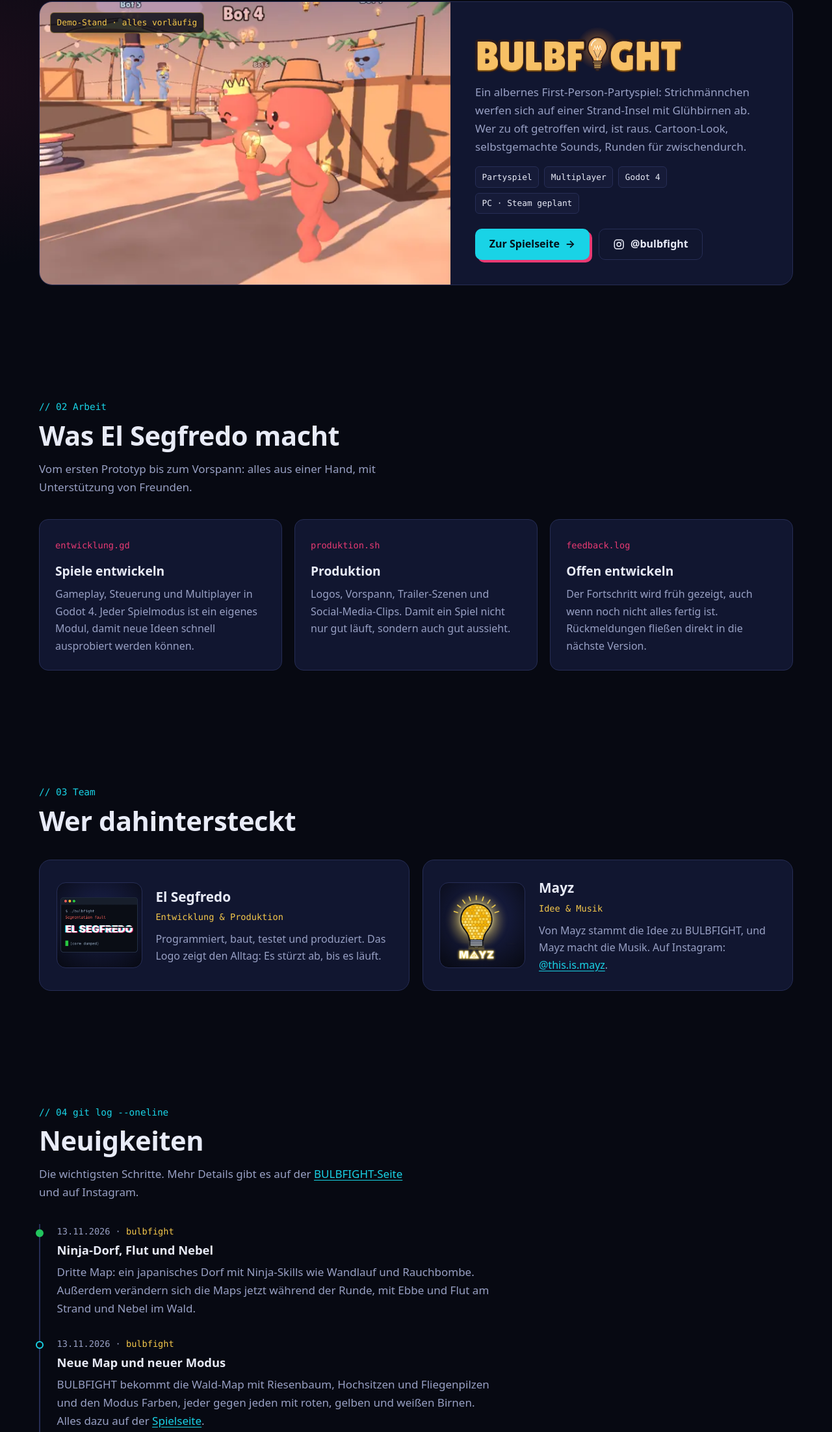
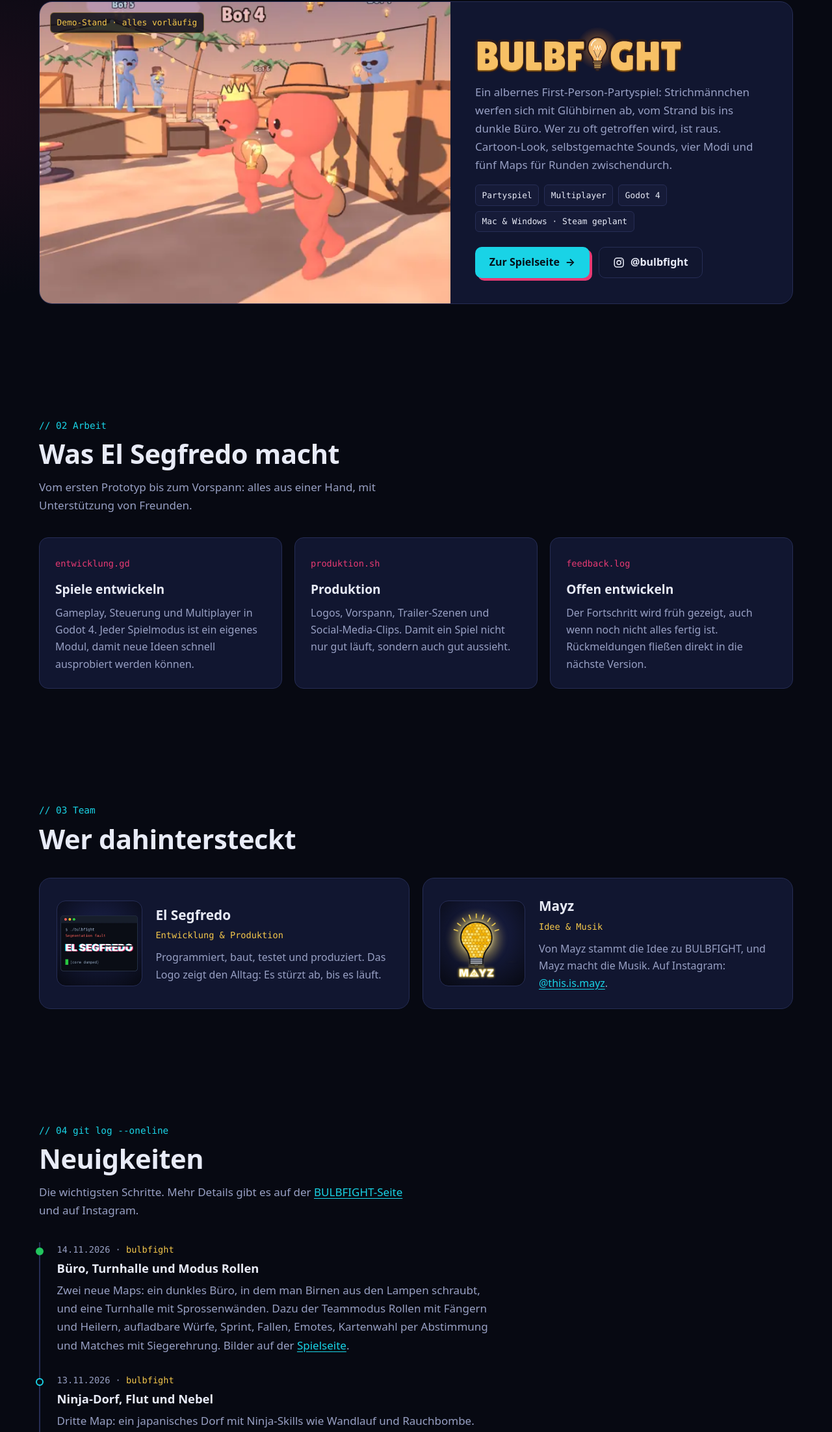
Before and after one commit to elsegfredo/elsegfredo.github.io, a plain HTML site: page index.html in a window 1280 px wide. Shown: the part 888-3092 px from the top of the page at 65% size. Drawn offline with Linux system fonts and the light colour scheme.

Commit message:
Add files via upload

```diff
--- a/index.html
+++ b/index.html
@@ -89,12 +89,12 @@
           <div class="project-body">
             <h3 class="sr-only">BULBFIGHT</h3>
             <img class="logo" src="bulbfight-logo.webp" alt="BULBFIGHT" width="1200" height="265" loading="lazy">
-            <p>Ein albernes First-Person-Partyspiel: Strichmännchen werfen sich auf einer Strand-Insel mit Glühbirnen ab. Wer zu oft getroffen wird, ist raus. Cartoon-Look, selbstgemachte Sounds, Runden für zwischendurch.</p>
+            <p>Ein albernes First-Person-Partyspiel: Strichmännchen werfen sich mit Glühbirnen ab, vom Strand bis ins dunkle Büro. Wer zu oft getroffen wird, ist raus. Cartoon-Look, selbstgemachte Sounds, vier Modi und fünf Maps für Runden zwischendurch.</p>
             <ul class="chips" aria-label="Eckdaten">
               <li>Partyspiel</li>
               <li>Multiplayer</li>
               <li>Godot 4</li>
-              <li>PC · Steam geplant</li>
+              <li>Mac &amp; Windows · Steam geplant</li>
             </ul>
             <div class="hero-actions">
               <a class="btn btn-primary" href="https://bulbfight.github.io/">Zur Spielseite <span aria-hidden="true">→</span></a>
@@ -167,6 +167,11 @@
           <p>Die wichtigsten Schritte. Mehr Details gibt es auf der <a href="https://bulbfight.github.io/#news">BULBFIGHT-Seite</a> und auf Instagram.</p>
         </div>
         <ol class="log" reversed>
+          <li>
+            <p class="meta"><time datetime="2026-11-14">14.11.2026</time> · <b>bulbfight</b></p>
+            <h3>Büro, Turnhalle und Modus Rollen</h3>
+            <p>Zwei neue Maps: ein dunkles Büro, in dem man Birnen aus den Lampen schraubt, und eine Turnhalle mit Sprossenwänden. Dazu der Teammodus Rollen mit Fängern und Heilern, aufladbare Würfe, Sprint, Fallen, Emotes, Kartenwahl per Abstimmung und Matches mit Siegerehrung. Bilder auf der <a href="https://bulbfight.github.io/#news">Spielseite</a>.</p>
+          </li>
           <li>
             <p class="meta"><time datetime="2026-11-13">13.11.2026</time> · <b>bulbfight</b></p>
             <h3>Ninja-Dorf, Flut und Nebel</h3>
```
